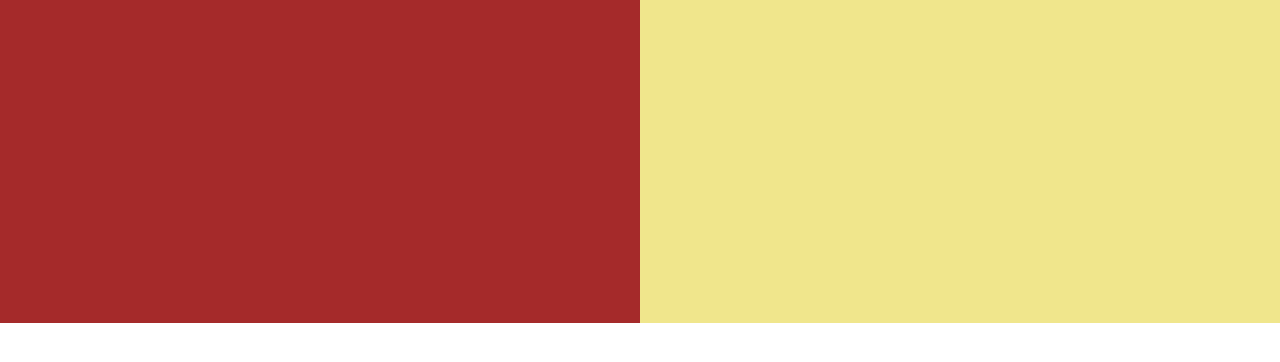
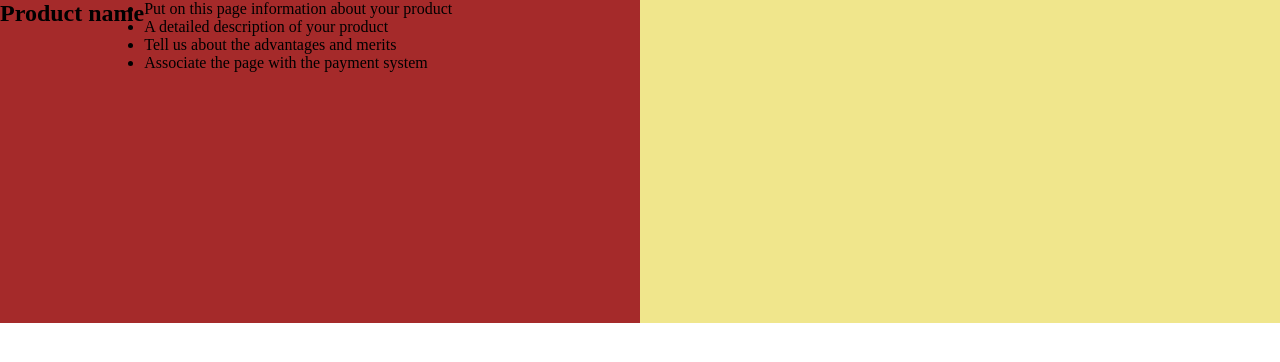
Before and after one commit to restlesswizard/simple_psd_template, a plain HTML site: page index.html in a window 1280 px wide. Drawn offline with Linux system fonts and the light colour scheme.

Commit message:
add markup for header left side

```diff
--- a/index.html
+++ b/index.html
@@ -9,7 +9,15 @@
 <body>
   <div class="wrapper">
     <header>
-      <section class="product product_name"></section>
+      <section class="product product_name">
+        <h1 class="title">Product name</h1>
+        <ul class="list">
+          <li class="item">Put on this page information about your product</li>
+          <li class="item">A detailed description of your product</li>
+          <li class="item">Tell us about the advantages and merits</li>
+          <li class="item">Associate the page with the payment system</li>
+        </ul>
+      </section>
       <section class="product product_image"></section>
     </header>
     <section class="about"></section>
```
